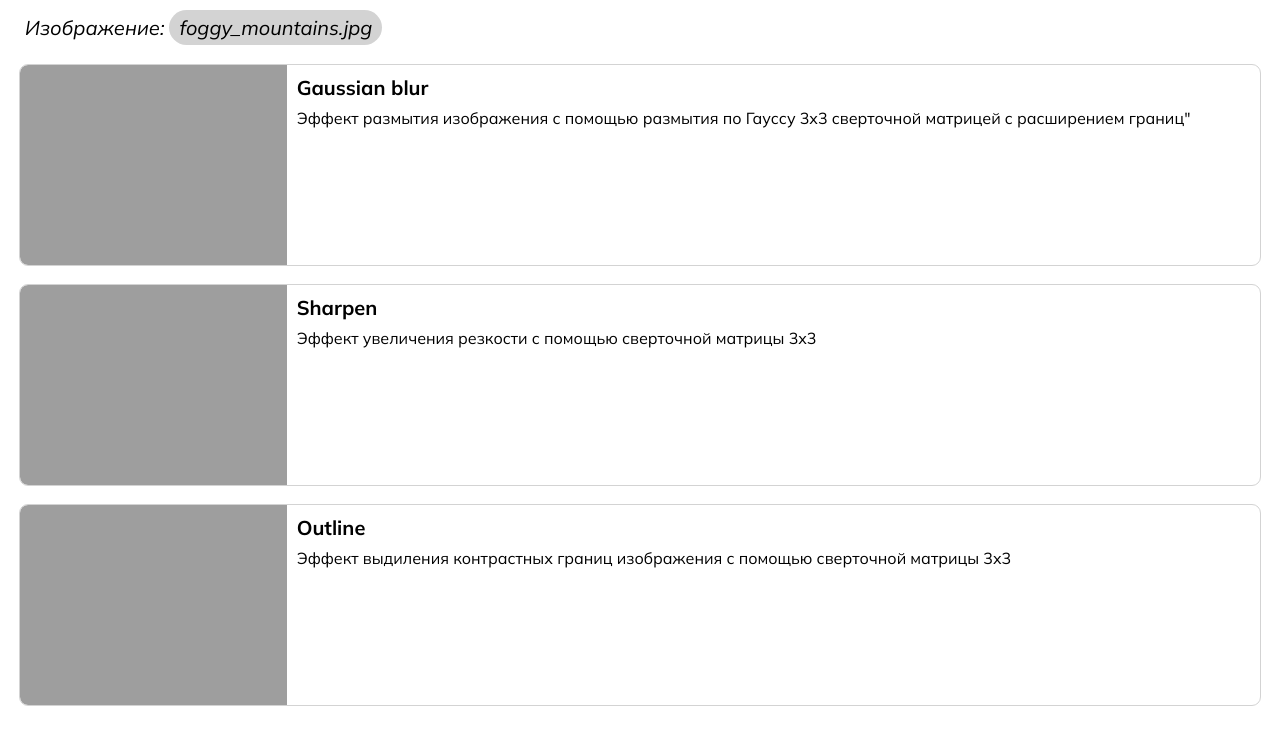
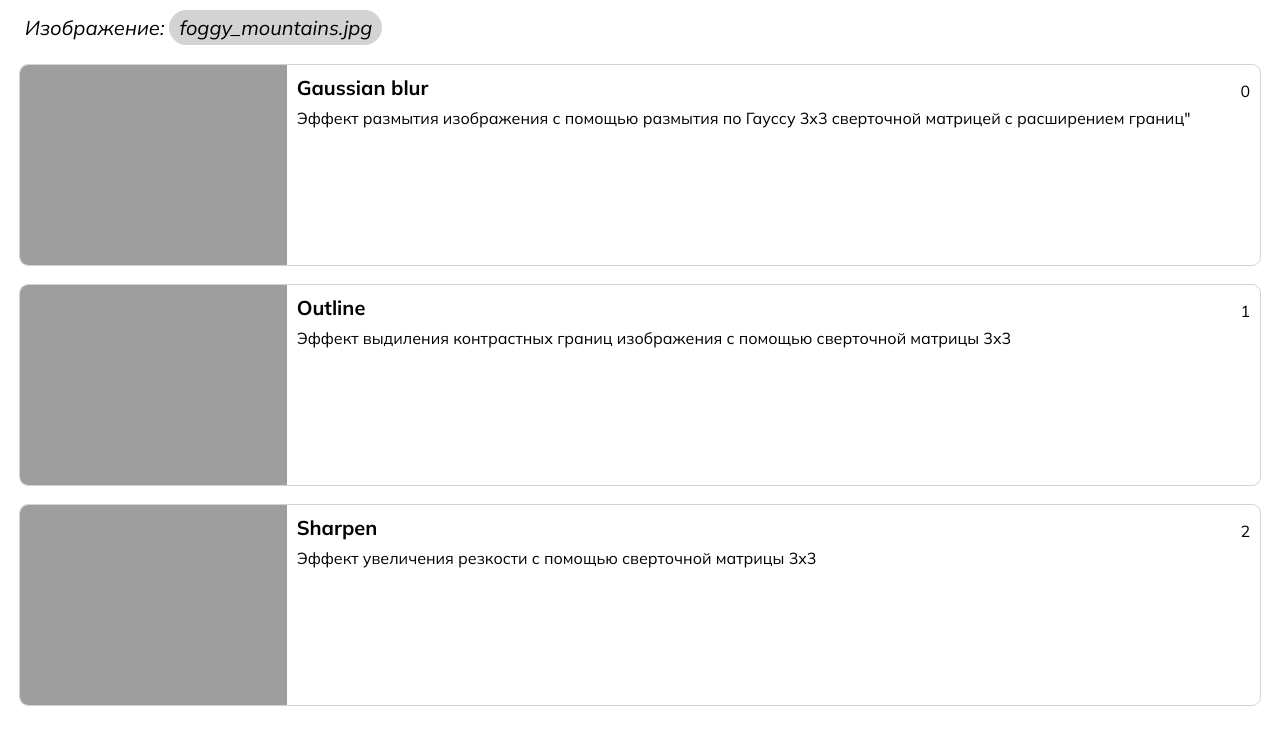
Before and after one commit to DeOwl/image_editing_backend, a Django app: page /queue/1/ in a window 1280 px wide. Shown: the part 72-803 px from the top of the page. Run offline with Django 4.2, Linux system fonts and the light colour scheme; data that the repository does not hold is empty.

Commit message:
renamed search, changed to 2 models, added m to m parameter, added filter matrix parameter

```diff
--- a/main_screen/static/queue_style.css
+++ b/main_screen/static/queue_style.css
@@ -56,6 +56,7 @@
     margin: 10px;
     display: flex;
     flex-direction: column;
+    display: block;
 }
 
 .queue-short-description{
--- a/main_screen/templates/all_filters.html
+++ b/main_screen/templates/all_filters.html
@@ -8,7 +8,7 @@
 {% block main_block %}
 <div class="search-div">
     <form action="." method="GET" class="search-bar-cont">
-        <input type="text" name="search" class="search-bar" placeholder="Поиск" value='{{data.search}}'/>
+        <input type="text" name="filter_title" class="search-bar" placeholder="Поиск" value='{{data.search}}'/>
     </form>
     <a class="buttons" href="/queue/{{data.queue_id}}" >
     Очередь: {{data.queue_count}}
--- a/main_screen/templates/queue.html
+++ b/main_screen/templates/queue.html
@@ -18,6 +18,7 @@
                 <p class="queue-title">{{filter.title}}</p>
                 <p class="queue-short-description">{{filter.description}}</p>
             </div>
+            <p style="text-align:right;margin-left:auto;margin-right:10px;">{{filter.order}}</p>
         </div>
     {% endfor %}
 </div>
--- a/main_screen/views.py
+++ b/main_screen/views.py
@@ -10,24 +10,15 @@ import requests
 
 
 
-filters = [ {'id' : 0, 'image':'http://localhost:9000/filter-images/0.png', 'title': "RGB Split",       'description' :'Эффект разделения каналов RGB со смещением красного и синего канала в противоположные стороны друг от друга'},
-            {'id' : 1, 'image':'http://localhost:9000/filter-images/1.png', 'title': "Gaussian blur",   'description' :'Эффект размытия изображения с помощью размытия по Гауссу 3x3 сверточной матрицей c расширением границ"'},
-            {'id' : 2, 'image':'http://localhost:9000/filter-images/2.png', 'title': "Sharpen",         'description' :'Эффект увеличения резкости с помощью сверточной матрицы 3x3'},
-            {'id' : 3, 'image':'http://localhost:9000/filter-images/3.png', 'title': "Outline",  'description' :'Эффект выдиления контрастных границ изображения с помощью сверточной матрицы 3x3'},
-            {'id' : 4, 'image':'http://localhost:9000/filter-images/4.png', 'title': "Sobel",  'description' :'Эффект выдиления градиента яркости изображения с помощью оператора Собеля'},
-            {'id' : 5, 'image':'http://localhost:9000/filter-images/5.png', 'title': "Average Grayscale",  'description' :'Эффект черно белого изображения по методу усреднения цветовых каналов изображения'},
-            {'id' : 6, 'image':'http://localhost:9000/filter-images/6.png', 'title': "Luma Grayscale",  'description' :'Эффект черно белого изображения по методу усреднения Luma цветовых каналов с учетом чувствительности глаза к определенным цветовым каналам'}]
-queues = [{'id' : 0, 'image': 'http://localhost:9000/queue-images/0/foliage_face.jpg'},
-          {'id' : 1, 'image': 'http://localhost:9000/queue-images/1/foggy_mountains.jpg'},
-          {'id' : 2, 'image': ''},
-          {'id' : 3, 'image': ''}]
-queue_filter = [{"queue" : 0, 'filter' : 0},
-                {"queue" : 0, 'filter' : 3},
-                {"queue" : 1, 'filter' : 1},
-                {"queue" : 1, 'filter' : 2},
-                {"queue" : 1, 'filter' : 3},
-                {"queue" : 2, 'filter' : 1},
-                {"queue" : 3, 'filter' : 0}]
+filters = [
+            {'id' : 1, 'image':'http://localhost:9000/filter-images/1.png', 'title': "Gaussian blur",   'description' :'Эффект размытия изображения с помощью размытия по Гауссу 3x3 сверточной матрицей c расширением границ"', 'matrix_values' : [1/16, 1/8, 1/16, 1/8, 1/4, 1/8, 1/16, 1/8, 1/16]},
+            {'id' : 2, 'image':'http://localhost:9000/filter-images/2.png', 'title': "Sharpen",         'description' :'Эффект увеличения резкости с помощью сверточной матрицы 3x3', 'matrix_values' : [0, -1, 0, -1, 5, -1, 0, -1, 0]},
+            {'id' : 3, 'image':'http://localhost:9000/filter-images/3.png', 'title': "Outline",  'description' :'Эффект выдиления контрастных границ изображения с помощью сверточной матрицы 3x3', 'matrix_values' : [-1, -1, -1, -1, 8, -1, -1, -1, -1]},
+            {'id' : 4, 'image':'http://localhost:9000/filter-images/4.png', 'title': "Right Sobel",  'description' :'Эффект выдиления градиента яркости изображения с помощью оператора Собеля', 'matrix_values' : [-1, 0, 1, -2, 0, 2, -1, 0, 1]},]
+queues = [{'id' : 0, 'image': 'http://localhost:9000/queue-images/0/foliage_face.jpg', 'filters': [{'id': 0, 'order' : 0}, {'id': 3, 'order' : 1}]},
+          {'id' : 1, 'image': 'http://localhost:9000/queue-images/1/foggy_mountains.jpg', 'filters': [{'id': 1, 'order' : 0}, {'id': 2, 'order' : 2}, {'id': 3, 'order' : 1}]},
+          {'id' : 2, 'image': '', 'filters': [{'id': 1, 'order' : 0}]},
+          {'id' : 3, 'image': '', 'filters': [{'id': 0, 'order' : 0}]}]
 
 favicon = 'http://localhost:9000/favicon/camera_icon.ico'
 
@@ -35,13 +26,14 @@ favicon = 'http://localhost:9000/favicon/camera_icon.ico'
 queue_id = 1
 
 def count(id):
-    return len(list(filter(lambda x: x['queue'] == id, queue_filter)))
+    return len(list(filter(lambda x: x['id'] == id, queues))[0]['filters'])
 
 
 @csrf_exempt
 def main_page(request):
+    print(filters)
 
-    search = request.GET.get('search', '')
+    search = request.GET.get('filter_title', '')
     temp_f = list(filter(lambda x: search.lower() in x['title'].lower(), filters))
     return render(request, 'all_filters.html', { 'data': {
             'filters' : temp_f,
@@ -64,12 +56,19 @@ def filter_page(request, id=0):
     raise BadRequest('filter not found')
 
 def queue_page(request, id=0):
-    filter_data = list(filter(lambda x: x['id'] in list(map(lambda x: x['filter'], filter( lambda x: x['queue'] == id, queue_filter))), filters))
+    filter_data = list(filter(lambda x: x['id'] in list(map(lambda x: x["id"], list(filter(lambda x: x["id"] == queue_id, queues))[0]["filters"])), filters))
+    for i in filter_data:
+        i['order'] = list(filter(lambda x: x['id'] == i['id'], list(filter(lambda x: x["id"] == queue_id, queues))[0]['filters']))[0]['order']
 
+    filter_data = sorted(filter_data, key= lambda x:x['order'])
+
+
+    # check if queue image exists
     image = list(filter( lambda x: x['id'] == id, queues))[0]["image"]
     response = requests.get(image)
     if (response.status_code != 200):
         image = ""
+
     return render(request, 'queue.html', { 'data': {
         'filters' : filter_data,
         'queue_id' : queue_id,
```
